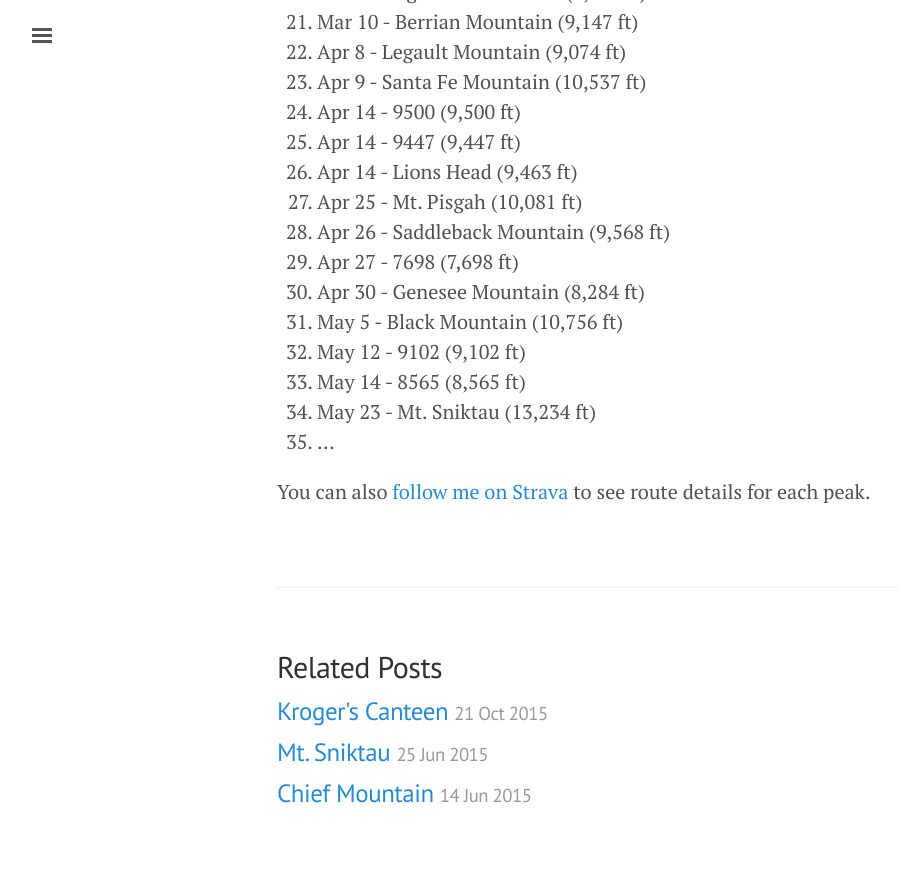
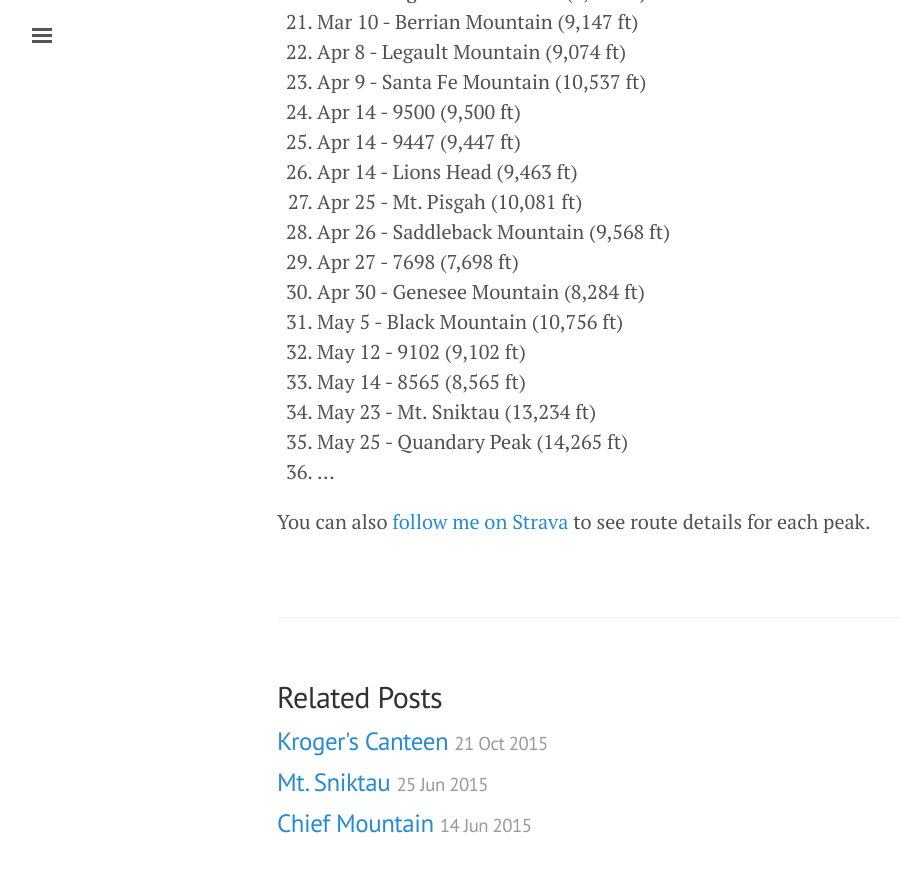
Before and after one commit to jhnnyk/jhnnyk.github.io, a Jekyll site: the page built from _posts/2016-01-26-100-mountains-in-2016.md, in a window 1280 px wide and 900 px high, scrolled down 1105 px. Shown: the top 872 px of the window, without its empty margins (3-903 px from the left). Built offline with Jekyll 4.4.1, drawn with Linux system fonts in a browser that asks for light colours.

Commit message:
Quandary Peak w/ Rick

```diff
--- a/_posts/2016-01-26-100-mountains-in-2016.md
+++ b/_posts/2016-01-26-100-mountains-in-2016.md
@@ -41,6 +41,7 @@ It's inspired me to stretch myself. So among a few other goals for 2016, I'm str
 32. May 12 - 9102 (9,102 ft)
 33. May 14 - 8565 (8,565 ft)
 34. May 23 - Mt. Sniktau (13,234 ft)
-35. ...
+35. May 25 - Quandary Peak (14,265 ft)
+36. ...
 
 You can also [follow me on Strava](https://www.strava.com/athletes/149867) to see route details for each peak.
```
